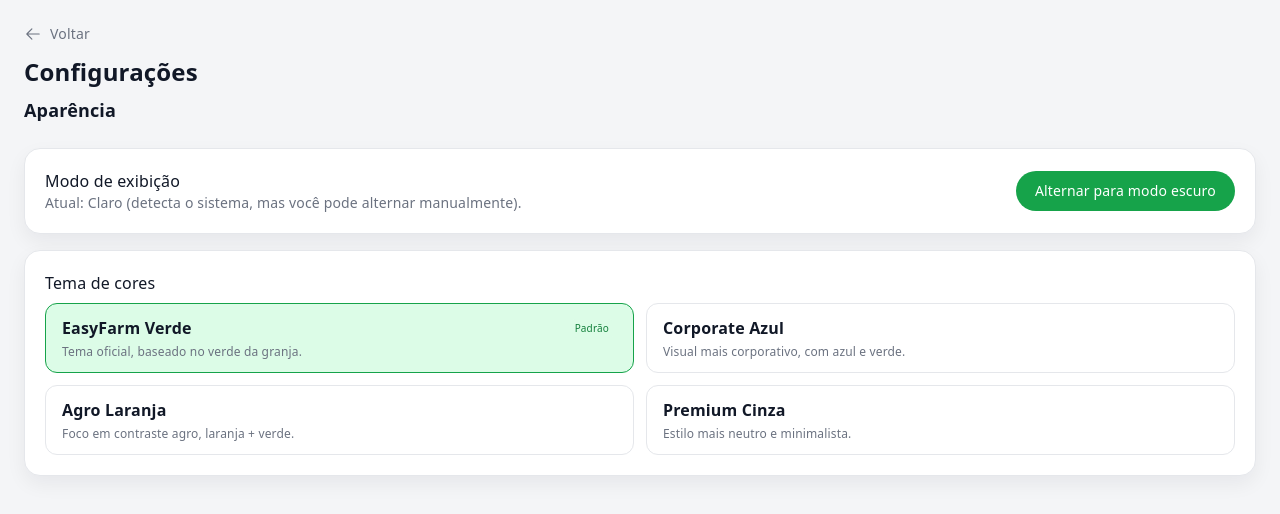
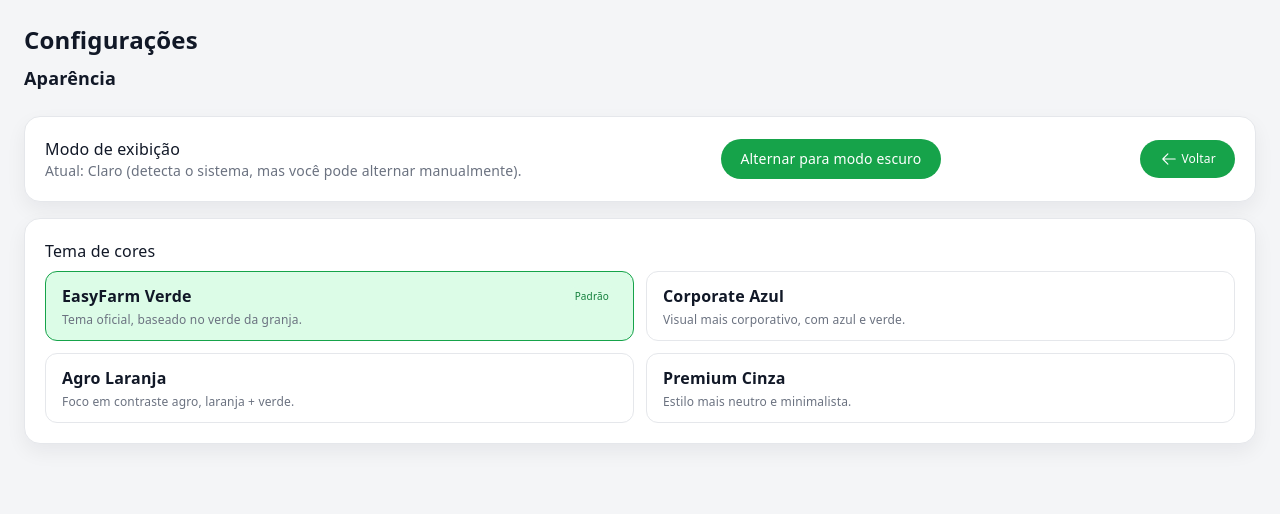
Before and after one commit to reynnera123-cmyk/EasyFarm, a Next.js app: page /configuracoes in a window 1280 px wide. Shown: the top 514 px of the page. Built offline with nearby package versions, Linux system fonts and the light colour scheme.

Commit message:
fix: sonner import path

```diff
--- a/src/app/configuracoes/page.tsx
+++ b/src/app/configuracoes/page.tsx
@@ -4,7 +4,14 @@
 import { useRouter } from "next/navigation";
 import { ArrowLeft } from "@phosphor-icons/react/dist/ssr";
 
-const THEMES = [
+type ThemeOption = {
+  id: string;
+  nome: string;
+  descricao: string;
+  badge?: string; // <- permite existir ou não
+};
+
+const THEMES: ThemeOption[] = [
   {
     id: "easyfarm",
     nome: "EasyFarm Verde",
@@ -26,7 +33,7 @@
     nome: "Premium Cinza",
     descricao: "Estilo mais neutro e minimalista.",
   },
-] as const;
+];
 
 export default function ConfiguracoesPage() {
   const { theme, mode, setTheme, toggleMode } = useThemeEasyFarm();
@@ -36,16 +43,12 @@
     <div className="min-h-screen p-6 space-y-6">
 
       {/* BOTÃO VOLTAR */}
-      <button
-        onClick={() => router.back()}
-        className="inline-flex items-center gap-2 text-sm text-muted hover:text-foreground mb-3"
-      >
-        <ArrowLeft size={18} />
-        Voltar
-      </button>
+
 
       <h1 className="text-2xl font-bold mb-2">Configurações</h1>
       <h2 className="text-lg font-semibold">Aparência</h2>
+
+
 
       {/* modo claro/escuro */}
       <div className="card-easy p-4 mb-4 flex items-center justify-between">
@@ -59,6 +62,13 @@
         <button onClick={toggleMode} className="btn-primary text-sm">
           Alternar para {mode === "light" ? "modo escuro" : "modo claro"}
         </button>
+                  <button
+        onClick={() => router.back()}
+        className="btn-primary text-xs flex items-center gap-1"
+      >
+        <ArrowLeft size={18} />
+        Voltar
+      </button>
       </div>
 
       {/* escolha de tema */}
@@ -70,7 +80,7 @@
             <button
               key={t.id}
               type="button"
-              onClick={() => setTheme(t.id as any)}
+              onClick={() => setTheme(t.id)}
               className={`text-left border rounded-xl px-4 py-3 transition-colors ${
                 theme === t.id
                   ? "border-(--color-accent) bg-(--color-accent-soft)"
@@ -79,12 +89,14 @@
             >
               <div className="flex items-center justify-between mb-1">
                 <span className="font-semibold">{t.nome}</span>
-                {t.badge && (
+
+                {t.badge ? (
                   <span className="text-[10px] px-2 py-0.5 rounded-full bg-(--color-accent-soft) text-(--color-accent-strong)">
                     {t.badge}
                   </span>
-                )}
+                ) : null}
               </div>
+
               <p className="text-xs text-muted">{t.descricao}</p>
             </button>
           ))}
```
